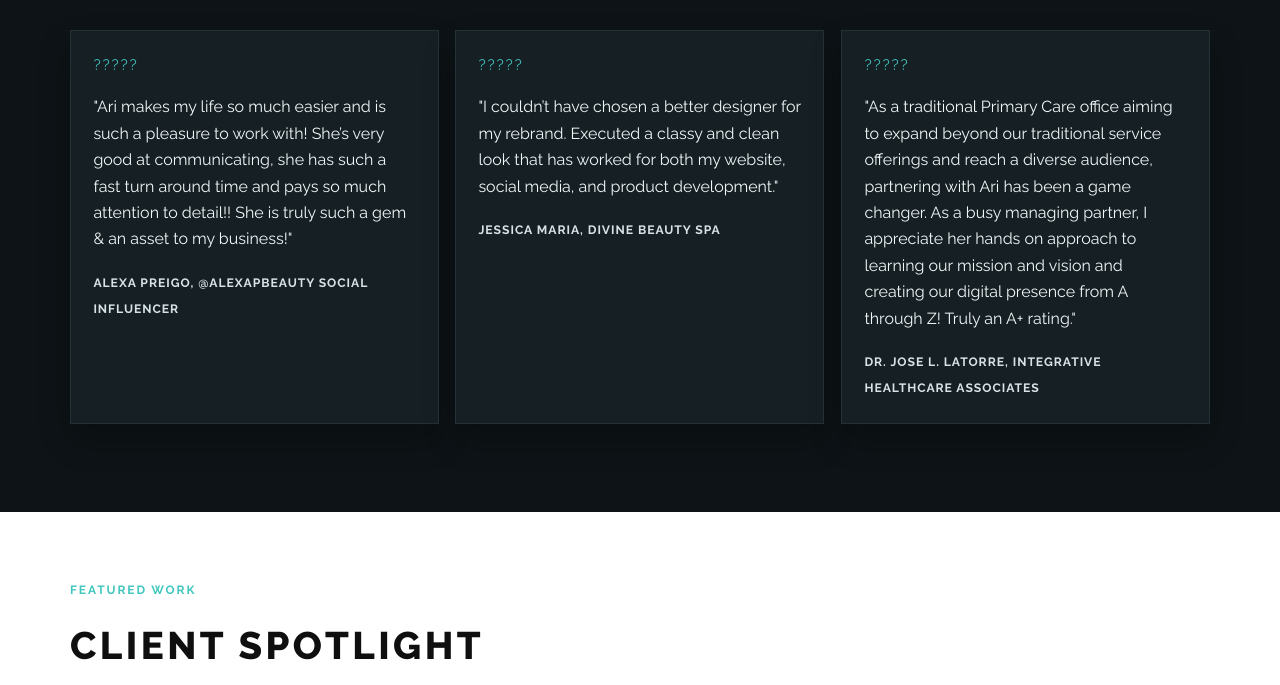
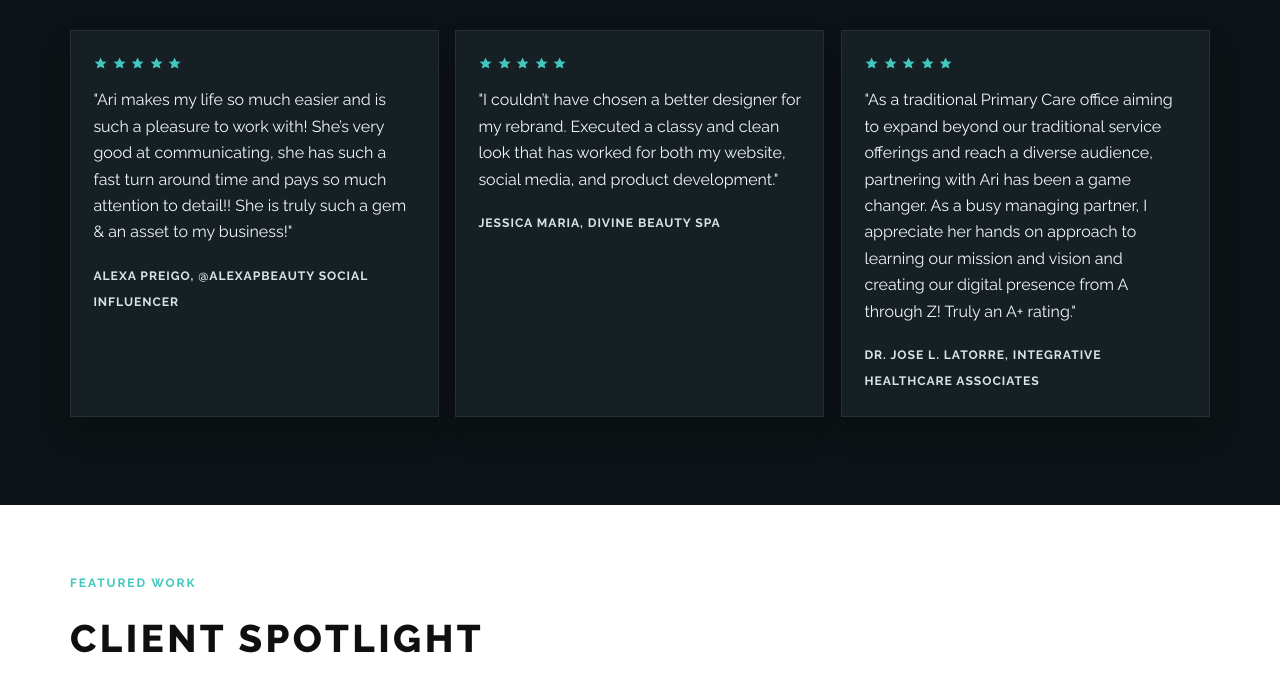
Before and after one commit to graphicsbyari/graphicsbyari.com, a plain HTML site: page index.html in a window 1280 px wide. Shown: the part 1558-2243 px from the top of the page. Drawn offline with Linux system fonts and the light colour scheme; a web font is replaced by a local one.

Commit message:
Replace testimonial stars with SVG icons

```diff
--- a/assets/css/styles.css
+++ b/assets/css/styles.css
@@ -514,9 +514,17 @@ input[type="submit"]:hover {
 
 .stars {
   margin: 0 0 0.7rem;
-  letter-spacing: 0.12em;
+  display: inline-flex;
+  align-items: center;
+  gap: 0.2rem;
   color: var(--teal) !important;
   font-size: 0.95rem;
+}
+
+.stars svg {
+  width: 0.95rem;
+  height: 0.95rem;
+  display: block;
 }
 
 .about-preview {
--- a/index.html
+++ b/index.html
@@ -125,17 +125,35 @@
         <div class="testimonial-grid">
 
           <article class="testimonial">
-            <p class="stars" aria-label="5 out of 5 stars">?????</p>
+            <p class="stars" aria-label="5 out of 5 stars" role="img">
+              <svg viewBox="0 0 24 24" aria-hidden="true"><path d="M12 2.5l2.9 6 6.6.6-5 4.3 1.5 6.4L12 16.9 6 19.8 7.5 13.4 2.5 9.1l6.6-.6L12 2.5z" fill="currentColor"/></svg>
+              <svg viewBox="0 0 24 24" aria-hidden="true"><path d="M12 2.5l2.9 6 6.6.6-5 4.3 1.5 6.4L12 16.9 6 19.8 7.5 13.4 2.5 9.1l6.6-.6L12 2.5z" fill="currentColor"/></svg>
+              <svg viewBox="0 0 24 24" aria-hidden="true"><path d="M12 2.5l2.9 6 6.6.6-5 4.3 1.5 6.4L12 16.9 6 19.8 7.5 13.4 2.5 9.1l6.6-.6L12 2.5z" fill="currentColor"/></svg>
+              <svg viewBox="0 0 24 24" aria-hidden="true"><path d="M12 2.5l2.9 6 6.6.6-5 4.3 1.5 6.4L12 16.9 6 19.8 7.5 13.4 2.5 9.1l6.6-.6L12 2.5z" fill="currentColor"/></svg>
+              <svg viewBox="0 0 24 24" aria-hidden="true"><path d="M12 2.5l2.9 6 6.6.6-5 4.3 1.5 6.4L12 16.9 6 19.8 7.5 13.4 2.5 9.1l6.6-.6L12 2.5z" fill="currentColor"/></svg>
+            </p>
             <p>"Ari makes my life so much easier and is such a pleasure to work with! She’s very good at communicating, she has such a fast turn around time and pays so much attention to detail!! She is truly such a gem & an asset to my business!"</p>
             <strong>Alexa Preigo, @alexapbeauty Social Influencer</strong>
           </article>
           <article class="testimonial">
-            <p class="stars" aria-label="5 out of 5 stars">?????</p>
+            <p class="stars" aria-label="5 out of 5 stars" role="img">
+              <svg viewBox="0 0 24 24" aria-hidden="true"><path d="M12 2.5l2.9 6 6.6.6-5 4.3 1.5 6.4L12 16.9 6 19.8 7.5 13.4 2.5 9.1l6.6-.6L12 2.5z" fill="currentColor"/></svg>
+              <svg viewBox="0 0 24 24" aria-hidden="true"><path d="M12 2.5l2.9 6 6.6.6-5 4.3 1.5 6.4L12 16.9 6 19.8 7.5 13.4 2.5 9.1l6.6-.6L12 2.5z" fill="currentColor"/></svg>
+              <svg viewBox="0 0 24 24" aria-hidden="true"><path d="M12 2.5l2.9 6 6.6.6-5 4.3 1.5 6.4L12 16.9 6 19.8 7.5 13.4 2.5 9.1l6.6-.6L12 2.5z" fill="currentColor"/></svg>
+              <svg viewBox="0 0 24 24" aria-hidden="true"><path d="M12 2.5l2.9 6 6.6.6-5 4.3 1.5 6.4L12 16.9 6 19.8 7.5 13.4 2.5 9.1l6.6-.6L12 2.5z" fill="currentColor"/></svg>
+              <svg viewBox="0 0 24 24" aria-hidden="true"><path d="M12 2.5l2.9 6 6.6.6-5 4.3 1.5 6.4L12 16.9 6 19.8 7.5 13.4 2.5 9.1l6.6-.6L12 2.5z" fill="currentColor"/></svg>
+            </p>
             <p>"I couldn’t have chosen a better designer for my rebrand. Executed a classy and clean look that has worked for both my website, social media, and product development."</p>
             <strong>Jessica Maria, Divine Beauty Spa</strong>
           </article>
           <article class="testimonial">
-            <p class="stars" aria-label="5 out of 5 stars">?????</p>
+            <p class="stars" aria-label="5 out of 5 stars" role="img">
+              <svg viewBox="0 0 24 24" aria-hidden="true"><path d="M12 2.5l2.9 6 6.6.6-5 4.3 1.5 6.4L12 16.9 6 19.8 7.5 13.4 2.5 9.1l6.6-.6L12 2.5z" fill="currentColor"/></svg>
+              <svg viewBox="0 0 24 24" aria-hidden="true"><path d="M12 2.5l2.9 6 6.6.6-5 4.3 1.5 6.4L12 16.9 6 19.8 7.5 13.4 2.5 9.1l6.6-.6L12 2.5z" fill="currentColor"/></svg>
+              <svg viewBox="0 0 24 24" aria-hidden="true"><path d="M12 2.5l2.9 6 6.6.6-5 4.3 1.5 6.4L12 16.9 6 19.8 7.5 13.4 2.5 9.1l6.6-.6L12 2.5z" fill="currentColor"/></svg>
+              <svg viewBox="0 0 24 24" aria-hidden="true"><path d="M12 2.5l2.9 6 6.6.6-5 4.3 1.5 6.4L12 16.9 6 19.8 7.5 13.4 2.5 9.1l6.6-.6L12 2.5z" fill="currentColor"/></svg>
+              <svg viewBox="0 0 24 24" aria-hidden="true"><path d="M12 2.5l2.9 6 6.6.6-5 4.3 1.5 6.4L12 16.9 6 19.8 7.5 13.4 2.5 9.1l6.6-.6L12 2.5z" fill="currentColor"/></svg>
+            </p>
             <p>"As a traditional Primary Care office aiming to expand beyond our traditional service offerings and reach a diverse audience, partnering with Ari has been a game changer. As a busy managing partner, I appreciate her hands on approach to learning our mission and vision and creating our digital presence from A through Z! Truly an A+ rating."</p>
             <strong>Dr. Jose L. Latorre, Integrative Healthcare Associates</strong>
           </article>
```
